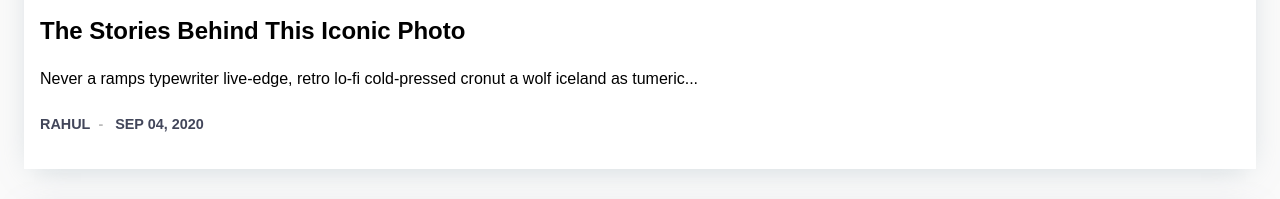
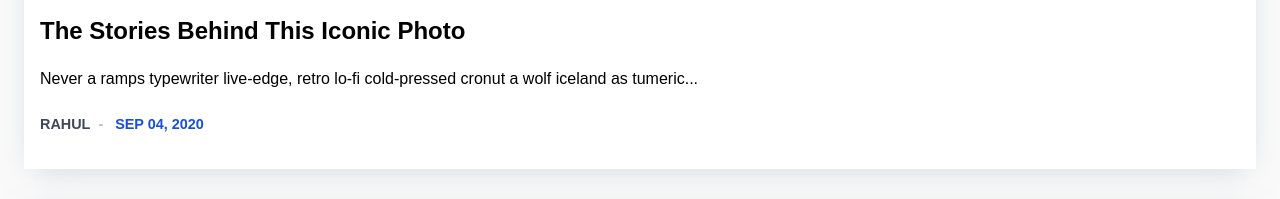
Before and after one commit to xtbe/css_friday_experiments, a plain HTML site: page 01_responsive_cards/index.html in a window 1280 px wide. Shown: the part 932-1131 px from the top of the page. Drawn offline with Linux system fonts and the light colour scheme.

Commit message:
Style metainfo date to blue

```diff
--- a/01_responsive_cards/card.css
+++ b/01_responsive_cards/card.css
@@ -25,3 +25,7 @@ h2 {
     color: #bbb;
 
 }
+
+.published-date{
+    color: #164EE2;
+}
```
